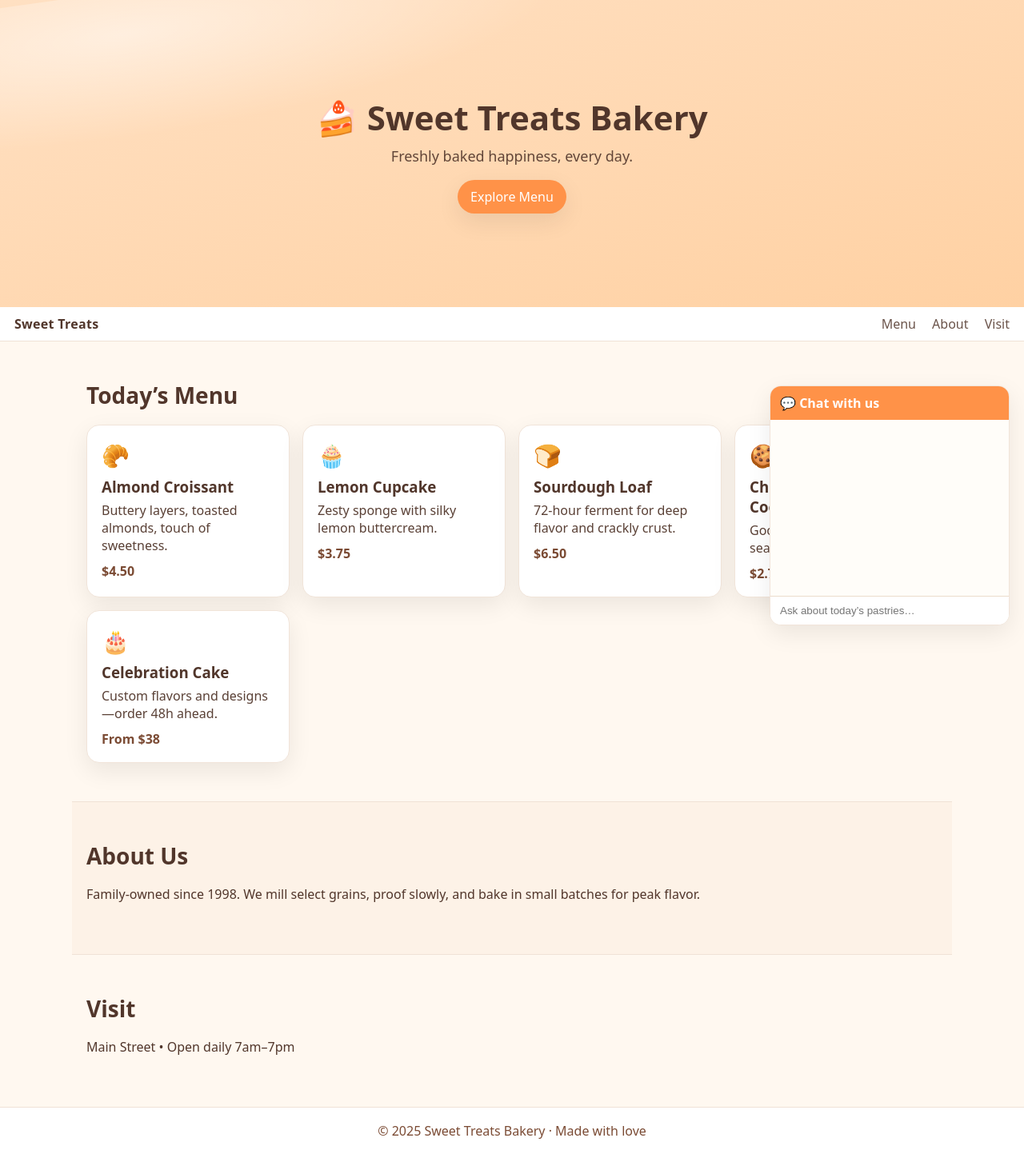
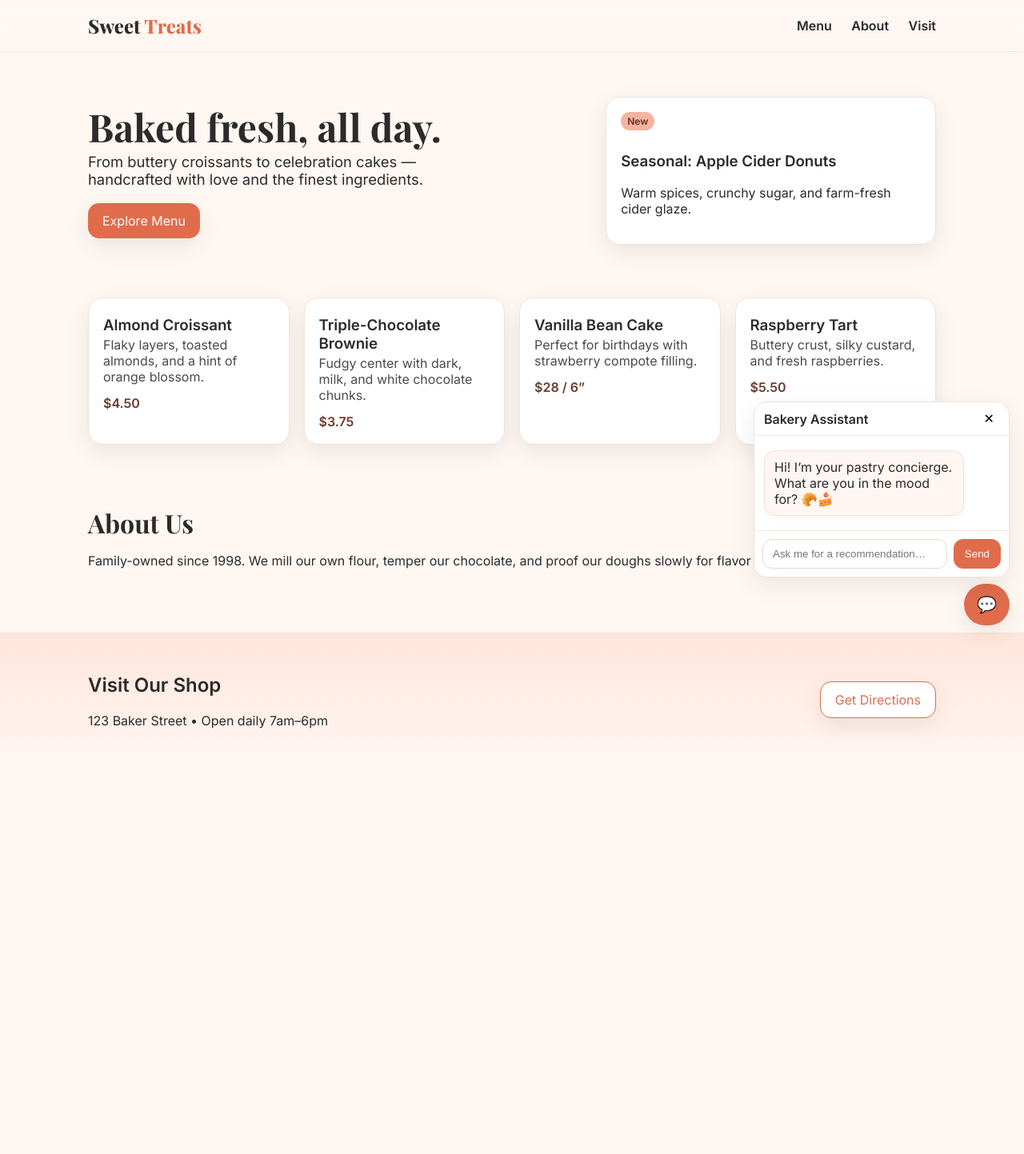
Before and after one commit to ProTmoney2231/bakery-ai, a Flask app: page / in a window 1280 px wide. Shown: the whole page at 80% size. After the commit the page ends 913 px from the top, so only its background shows below. Run offline with Flask 3, Linux system fonts and the light colour scheme.

Commit message:
Polished bakery site + chat bubble (Flask) + Procfile + requirements for Render

```diff
--- a/requirements.txt
+++ b/requirements.txt
@@ -1,2 +1,3 @@
-flask
-gunicorn
+Flask>=3
+gunicorn>=21
+openai>=1.40.0
--- a/server.py
+++ b/server.py
@@ -1,28 +1,70 @@
+import os
 from flask import Flask, render_template, request, jsonify
 
-app = Flask(__name__)
+app = Flask(__name__, template_folder="templates", static_folder="static")
 
-@app.route("/")
+@app.get("/")
 def home():
     return render_template("index.html")
+
+@app.get("/healthz")
+def healthz():
+    return jsonify(ok=True, service="bakery-ai")
+
+def _fallback_reply(user_msg: str) -> str:
+    msg = (user_msg or "").lower()
+    if any(k in msg for k in ["chocolate", "brownie", "cookie"]):
+        return "Chocolate lover? Try our triple-chocolate brownie or warm chocolate chip cookies 🍪"
+    if any(k in msg for k in ["croissant", "butter", "flaky"]):
+        return "Buttery & flaky croissant just came out of the oven 🥐 — almond croissant is a crowd favorite!"
+    if any(k in msg for k in ["cake", "birthday", "party"]):
+        return "For celebrations, our vanilla bean cake with strawberry compote is perfect 🎂"
+    if any(k in msg for k in ["coffee", "latte", "espresso"]):
+        return "Pair a hazelnut latte with a pistachio biscotti ☕️"
+    return ("Welcome to Sweet Treats Bakery! Tell me what you’re craving — fruity, chocolatey, "
+            "flaky, or gluten-free — and I’ll suggest the perfect pastry 💬")
 
 @app.post("/chat")
 def chat():
     data = request.get_json(silent=True) or {}
-    msg = (data.get("message") or "").strip()
-    if not msg:
-        return jsonify({"reply": "Hi! Ask me about today’s pastries 😊"})
+    user_msg = str(data.get("message", "")).strip()
 
-    low = msg.lower()
-    if "recommend" in low or "suggest" in low or "best" in low:
-        reply = "Today’s bestsellers: Almond Croissant, Lemon Cupcake, and our Sourdough Loaf 🥐🧁🍞"
-    elif "hours" in low or "open" in low or "time" in low:
-        reply = "We’re open daily from 7:00 AM to 7:00 PM."
-    elif "location" in low or "address" in low:
-        reply = "Find us on Main Street, next to the park. Plenty of parking!"
-    else:
-        reply = f"Thanks for your message! For now I’m a simple demo bot—here’s what I heard: “{msg}”."
-    return jsonify({"reply": reply})
+    if not user_msg:
+        return jsonify(reply="Tell me what you’re craving and I’ll suggest something ❤️")
+
+    # Try OpenAI if available, otherwise fall back to suggestions
+    reply = None
+    try:
+        api_key = os.getenv("OPENAI_API_KEY")
+        if api_key:
+            try:
+                from openai import OpenAI
+                client = OpenAI(api_key=api_key)
+                system = (
+                    "You are a friendly pastry concierge for a local bakery called "
+                    "'Sweet Treats Bakery'. Be concise, warm, and specific with 1–3 "
+                    "suggestions max. Offer pairing ideas and note allergies if mentioned."
+                )
+                res = client.chat.completions.create(
+                    model="gpt-4o-mini",
+                    messages=[
+                        {"role": "system", "content": system},
+                        {"role": "user", "content": user_msg},
+                    ],
+                    temperature=0.7,
+                    max_tokens=220,
+                )
+                reply = (res.choices[0].message.content or "").strip()
+            except Exception:
+                reply = None
+    except Exception:
+        reply = None
+
+    if not reply:
+        reply = _fallback_reply(user_msg)
+
+    return jsonify(reply=reply)
 
 if __name__ == "__main__":
-    app.run(host="0.0.0.0", port=5000)
+    # Local dev convenience; Render will use Gunicorn via Procfile
+    app.run(host="0.0.0.0", port=int(os.getenv("PORT", 5000)))
--- a/static/style.css
+++ b/static/style.css
@@ -1,81 +1,69 @@
 :root{
-  --bg:#fff8f0;
-  --ink:#51362b;
-  --brand:#ff9248;
-  --brand-dark:#ff7b2a;
-  --card:#fff;
-  --muted:#fdf2e7;
-  --shadow:0 10px 30px rgba(0,0,0,.08);
+  --bg: #fff7f2;
+  --ink: #2b2b2b;
+  --accent: #e06c4c;
+  --accent-2: #f5b3a1;
+  --card: #ffffff;
+  --shadow: 0 10px 30px rgba(0,0,0,.08);
 }
 *{box-sizing:border-box}
-html,body{margin:0;padding:0}
-body{
-  font-family: ui-sans-serif, system-ui, -apple-system, "Segoe UI", Roboto, Arial, "Apple Color Emoji", "Segoe UI Emoji";
-  background:var(--bg);
-  color:var(--ink);
+html,body{margin:0;padding:0;color:var(--ink);background:var(--bg);font-family:Inter,system-ui,-apple-system,Segoe UI,Roboto,Arial,sans-serif}
+.container{max-width:1100px;margin:0 auto;padding:0 20px}
+
+.nav{position:sticky;top:0;background:linear-gradient(180deg,#fff7f2,rgba(255,247,242,.85) 70%,transparent);backdrop-filter:saturate(1.2) blur(6px);z-index:10;border-bottom:1px solid #f2e8e3}
+.nav-inner{display:flex;align-items:center;justify-content:space-between;height:64px}
+.brand{font-family:"Playfair Display",serif;font-size:1.5rem;font-weight:800}
+.brand span{color:var(--accent)}
+.menu a{margin-left:20px;color:var(--ink);text-decoration:none;font-weight:600}
+.menu a:hover{color:var(--accent)}
+
+.hero{display:grid;grid-template-columns:1.2fr .8fr;gap:28px;align-items:center;padding:56px 20px}
+.hero-text h1{font-family:"Playfair Display",serif;font-size:3rem;line-height:1.05;margin:.2rem 0}
+.hero-text p{font-size:1.15rem;max-width:38ch;margin:.5rem 0 1.2rem}
+.cta{display:inline-block;background:var(--accent);color:white;text-decoration:none;padding:12px 18px;border-radius:14px;box-shadow:var(--shadow)}
+.cta.secondary{background:#fff;color:var(--accent);border:1px solid var(--accent)}
+.hero-card{background:var(--card);border:1px solid #f0e3dc;border-radius:18px;padding:18px;box-shadow:var(--shadow)}
+.hero-card .badge{display:inline-block;background:var(--accent-2);color:#662e1f;font-weight:700;font-size:.75rem;padding:4px 8px;border-radius:999px;margin-bottom:8px}
+
+.grid{display:grid;grid-template-columns:repeat(4,1fr);gap:18px;padding:10px 20px 40px}
+.card{background:var(--card);border:1px solid #f0e3dc;border-radius:18px;padding:18px;box-shadow:var(--shadow)}
+.card h3{margin:.2rem 0 .2rem}
+.card p{opacity:.85;margin:.2rem 0 .8rem}
+.price{font-weight:800;color:#6b3c2d}
+
+.about{padding:10px 20px 40px}
+.about h2{font-family:"Playfair Display",serif;font-size:2rem;margin-bottom:.4rem}
+
+.visit{background:linear-gradient(180deg,#ffe5db, #fff7f2);border-top:1px solid #f0e3dc;margin-top:24px}
+.visit-inner{display:flex;align-items:center;justify-content:space-between;padding:30px 20px}
+
+@media (max-width:980px){
+  .hero{grid-template-columns:1fr}
+  .grid{grid-template-columns:repeat(2,1fr)}
+}
+@media (max-width:560px){
+  .grid{grid-template-columns:1fr}
 }
 
-.topbar{
-  position:sticky; top:0; z-index:5;
-  display:flex; align-items:center; justify-content:space-between;
-  padding:10px 18px; background:#fff; border-bottom:1px solid #f0e2d6;
+/* Chat UI */
+.chat-toggle{
+  position:fixed;right:18px;bottom:18px;border:none;border-radius:999px;
+  padding:14px 16px;background:var(--accent);color:white;font-size:20px;
+  cursor:pointer;box-shadow:var(--shadow)
 }
-.topbar .brand{font-weight:800; letter-spacing:.3px}
-.topbar a{color:var(--ink); text-decoration:none; margin-left:16px; opacity:.85}
-.topbar a:hover{opacity:1}
-
-.hero{
-  height:48vh; min-height:360px;
-  background: linear-gradient( to bottom right, #ffe0c2, #ffd1a3 );
-  position:relative; display:grid; place-items:center; overflow:hidden;
+.chat-panel{
+  position:fixed;right:18px;bottom:78px;width:320px;max-height:70vh;background:#fff;
+  border:1px solid #f0e3dc;border-radius:16px;box-shadow:var(--shadow);display:flex;flex-direction:column;
 }
-.hero::after{
-  content:""; position:absolute; inset:-20% -10%;
-  background:
-    radial-gradient(60% 40% at 20% 10%, rgba(255,255,255,.5), transparent 60%),
-    radial-gradient(50% 35% at 80% 0%, rgba(255,255,255,.4), transparent 60%);
-  transform:rotate(-8deg);
+.chat-header{
+  display:flex;align-items:center;justify-content:space-between;padding:10px 12px;border-bottom:1px solid #f3e7e1;font-weight:700
 }
-.hero-overlay{
-  position:relative; text-align:center; padding:24px 18px;
-}
-.hero h1{margin:0 0 8px 0; font-size:clamp(28px,4vw,42px)}
-.hero p{margin:0 0 18px 0; font-size:clamp(14px,2.4vw,18px); opacity:.9}
-.btn{
-  display:inline-block; background:var(--brand); color:#fff; text-decoration:none;
-  padding:10px 16px; border-radius:999px; box-shadow:var(--shadow);
-}
-.btn:hover{background:var(--brand-dark)}
-
-.section{padding:48px 18px; max-width:1100px; margin:0 auto}
-.section h2{font-size:clamp(22px,3.2vw,28px); margin:0 0 18px 0}
-.section.muted{background:var(--muted); border-top:1px solid #f0e2d6; border-bottom:1px solid #f0e2d6}
-
-.grid{
-  display:grid;
-  grid-template-columns: repeat(auto-fit, minmax(220px,1fr));
-  gap:16px;
-}
-.card{
-  background:var(--card); border:1px solid #f1e4d9; border-radius:16px; padding:18px;
-  box-shadow:var(--shadow); text-align:left;
-}
-.card .emoji{font-size:28px; margin-bottom:8px}
-.card h3{margin:4px 0 6px 0}
-.card p{margin:0 0 10px 0; opacity:.95}
-.card .price{font-weight:700; color:#7b4b34}
-
-footer{
-  text-align:center; padding:18px; border-top:1px solid #f0e2d6; background:#fff; color:#7b4b34
-}
-
-/* Chat bubble */
-#chat{
-  position:fixed; right:18px; bottom:18px; width:300px; background:#fff;
-  border:1px solid #f1e4d9; border-radius:14px; overflow:hidden; box-shadow:var(--shadow)
-}
-#chat-head{background:var(--brand); color:#fff; padding:10px 12px; font-weight:700}
-#chat-log{height:220px; overflow:auto; padding:10px; background:#fffdf9}
-#chat-input{width:100%; border:0; border-top:1px solid #ecdccc; padding:10px 12px; outline:none}
-#chat-log .user{color:#2c241f; margin:6px 0}
-#chat-log .bot{color:var(--brand-dark); margin:6px 0}
+.chat-close{border:none;background:transparent;font-size:16px;cursor:pointer}
+.chat-body{padding:12px;overflow:auto;scrollbar-width:thin;max-height:50vh}
+.msg{padding:10px 12px;border-radius:14px;margin:6px 0;max-width:85%;box-shadow:0 2px 10px rgba(0,0,0,.04)}
+.msg.bot{background:#fff6f2;border:1px solid #f0e3dc}
+.msg.user{background:#e06c4c;color:#fff;margin-left:auto}
+.msg.thinking{opacity:.7;font-style:italic}
+.chat-input{display:flex;gap:8px;padding:10px;border-top:1px solid #f3e7e1}
+.chat-input input{flex:1;padding:10px 12px;border-radius:12px;border:1px solid #e7d8d1}
+.chat-input .send{background:var(--accent);color:#fff;border:none;border-radius:12px;padding:10px 14px;cursor:pointer}
--- a/templates/index.html
+++ b/templates/index.html
@@ -4,112 +4,137 @@
   <meta charset="utf-8" />
   <meta name="viewport" content="width=device-width, initial-scale=1" />
   <title>Sweet Treats Bakery</title>
-  <link rel="stylesheet" href="/static/style.css" />
+  <link rel="preconnect" href="https://fonts.googleapis.com" />
+  <link rel="preconnect" href="https://fonts.gstatic.com" crossorigin />
+  <link href="https://fonts.googleapis.com/css2?family=Playfair+Display:wght@600..900&family=Inter:wght@300;400;600&display=swap" rel="stylesheet" />
+  <link rel="stylesheet" href="{{ url_for('static', filename='style.css') }}" />
 </head>
 <body>
-  <header class="hero">
-    <div class="hero-overlay">
-      <h1>🍰 Sweet Treats Bakery</h1>
-      <p>Freshly baked happiness, every day.</p>
-      <a class="btn" href="#menu">Explore Menu</a>
+  <header class="nav">
+    <div class="container nav-inner">
+      <div class="brand">Sweet <span>Treats</span></div>
+      <nav class="menu">
+        <a href="#menu">Menu</a>
+        <a href="#about">About</a>
+        <a href="#visit">Visit</a>
+      </nav>
     </div>
   </header>
 
-  <nav class="topbar">
-    <div class="brand">Sweet Treats</div>
-    <div class="nav-right">
-      <a href="#menu">Menu</a>
-      <a href="#about">About</a>
-      <a href="#visit">Visit</a>
+  <section class="hero container">
+    <div class="hero-text">
+      <h1>Baked fresh, all day.</h1>
+      <p>From buttery croissants to celebration cakes — handcrafted with love and the finest ingredients.</p>
+      <a class="cta" href="#menu">Explore Menu</a>
     </div>
-  </nav>
-
-  <main>
-    <section id="menu" class="section">
-      <h2>Today’s Menu</h2>
-      <div class="grid">
-        <article class="card">
-          <div class="emoji">🥐</div>
-          <h3>Almond Croissant</h3>
-          <p>Buttery layers, toasted almonds, touch of sweetness.</p>
-          <span class="price">$4.50</span>
-        </article>
-        <article class="card">
-          <div class="emoji">🧁</div>
-          <h3>Lemon Cupcake</h3>
-          <p>Zesty sponge with silky lemon buttercream.</p>
-          <span class="price">$3.75</span>
-        </article>
-        <article class="card">
-          <div class="emoji">🍞</div>
-          <h3>Sourdough Loaf</h3>
-          <p>72-hour ferment for deep flavor and crackly crust.</p>
-          <span class="price">$6.50</span>
-        </article>
-        <article class="card">
-          <div class="emoji">🍪</div>
-          <h3>Chocolate Chunk Cookie</h3>
-          <p>Gooey center, crisp edges, sea-salt finish.</p>
-          <span class="price">$2.75</span>
-        </article>
-        <article class="card">
-          <div class="emoji">🎂</div>
-          <h3>Celebration Cake</h3>
-          <p>Custom flavors and designs—order 48h ahead.</p>
-          <span class="price">From $38</span>
-        </article>
+    <div class="hero-card">
+      <div class="badge">New</div>
+      <h3>Seasonal: Apple Cider Donuts</h3>
+      <p>Warm spices, crunchy sugar, and farm-fresh cider glaze.</p>
     </div>
   </section>
 
-    <section id="about" class="section muted">
-      <h2>About Us</h2>
-      <p>Family-owned since 1998. We mill select grains, proof slowly, and bake in small batches for peak flavor.</p>
+  <section id="menu" class="container grid">
+    <div class="card">
+      <h3>Almond Croissant</h3>
+      <p>Flaky layers, toasted almonds, and a hint of orange blossom.</p>
+      <div class="price">$4.50</div>
+    </div>
+    <div class="card">
+      <h3>Triple-Chocolate Brownie</h3>
+      <p>Fudgy center with dark, milk, and white chocolate chunks.</p>
+      <div class="price">$3.75</div>
+    </div>
+    <div class="card">
+      <h3>Vanilla Bean Cake</h3>
+      <p>Perfect for birthdays with strawberry compote filling.</p>
+      <div class="price">$28 / 6”</div>
+    </div>
+    <div class="card">
+      <h3>Raspberry Tart</h3>
+      <p>Buttery crust, silky custard, and fresh raspberries.</p>
+      <div class="price">$5.50</div>
+    </div>
   </section>
 
-    <section id="visit" class="section">
-      <h2>Visit</h2>
-      <p>Main Street • Open daily 7am–7pm</p>
+  <section id="about" class="container about">
+    <h2>About Us</h2>
+    <p>Family-owned since 1998. We mill our own flour, temper our chocolate, and proof our doughs slowly for flavor that sings.</p>
   </section>
-  </main>
 
-  <footer>
-    © <span id="year"></span> Sweet Treats Bakery · Made with love
-  </footer>
+  <section id="visit" class="visit">
+    <div class="container visit-inner">
+      <div>
+        <h2>Visit Our Shop</h2>
+        <p>123 Baker Street • Open daily 7am–6pm</p>
+      </div>
+      <a class="cta secondary" href="https://maps.apple.com/?q=123%20Baker%20Street" target="_blank" rel="noreferrer">Get Directions</a>
+    </div>
+  </section>
 
-  <!-- Chat Bubble -->
-  <div id="chat">
-    <div id="chat-head">💬 Chat with us</div>
-    <div id="chat-log"></div>
-    <input id="chat-input" placeholder="Ask about today’s pastries…" />
+  <!-- Floating Chat Bubble -->
+  <button id="chat-toggle" class="chat-toggle" aria-label="Open chat">💬</button>
+  <div id="chat-panel" class="chat-panel" hidden>
+    <div class="chat-header">
+      <div>Bakery Assistant</div>
+      <button id="chat-close" class="chat-close" aria-label="Close">✕</button>
+    </div>
+    <div id="chat-body" class="chat-body">
+      <div class="msg bot">Hi! I’m your pastry concierge. What are you in the mood for? 🥐🍰</div>
+    </div>
+    <form id="chat-form" class="chat-input" autocomplete="off">
+      <input id="chat-text" type="text" placeholder="Ask me for a recommendation…" />
+      <button class="send" type="submit">Send</button>
+    </form>
   </div>
 
   <script>
-    document.getElementById("year").textContent = new Date().getFullYear();
-    const log = document.getElementById("chat-log");
-    const input = document.getElementById("chat-input");
-    function add(role, text){
+    const $ = (sel) => document.querySelector(sel);
+    const chatToggle = $("#chat-toggle");
+    const chatPanel  = $("#chat-panel");
+    const chatClose  = $("#chat-close");
+    const chatForm   = $("#chat-form");
+    const chatText   = $("#chat-text");
+    const chatBody   = $("#chat-body");
+
+    function addMsg(text, who = "bot") {
       const div = document.createElement("div");
-      div.className = role;
+      div.className = "msg " + who;
       div.textContent = text;
-      log.appendChild(div);
-      log.scrollTop = log.scrollHeight;
+      chatBody.appendChild(div);
+      chatBody.scrollTop = chatBody.scrollHeight;
     }
-    input.addEventListener("keypress", async (e)=>{
-      if (e.key === "Enter" && input.value.trim()){
-        const message = input.value.trim();
-        add("user", "You: " + message);
-        input.value = "";
-        try{
+
+    chatToggle.addEventListener("click", () => {
+      chatPanel.hidden = false;
+      chatText.focus();
+    });
+    chatClose.addEventListener("click", () => (chatPanel.hidden = true));
+
+    chatForm.addEventListener("submit", async (e) => {
+      e.preventDefault();
+      const text = chatText.value.trim();
+      if (!text) return;
+      addMsg(text, "user");
+      chatText.value = "";
+      const thinking = document.createElement("div");
+      thinking.className = "msg bot thinking";
+      thinking.textContent = "Thinking…";
+      chatBody.appendChild(thinking);
+      chatBody.scrollTop = chatBody.scrollHeight;
+
+      try {
         const res = await fetch("/chat", {
           method: "POST",
-            headers: { "Content-Type": "application/json" },
-            body: JSON.stringify({ message })
+          headers: {"Content-Type": "application/json"},
+          body: JSON.stringify({ message: text })
         });
         const data = await res.json();
-          add("bot", "Bakery Bot: " + (data.reply || "Sorry, I didn’t catch that."));
-        }catch(err){
-          add("bot", "Bakery Bot: Oops—network hiccup. Try again!");
-        }
+        thinking.remove();
+        addMsg(data.reply || "Sorry, I couldn’t think of anything just now.", "bot");
+      } catch(err) {
+        thinking.remove();
+        addMsg("Oops! The oven’s a little hot. Try again in a moment 🔥", "bot");
       }
     });
   </script>
```
Lines whose indentation alone changed are shown as unchanged.
